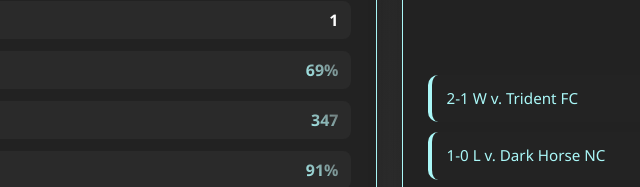
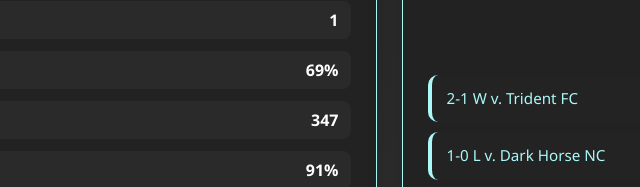
Before and after one commit to tomfc23/crfc-stats, a plain HTML site: page index.html in a window 1280 px wide. Shown: the part 328-515 px from the top of the page, 251-891 px from the left. Drawn offline with Linux system fonts and the light colour scheme.

Commit message:
Update index.html

```diff
--- a/index.html
+++ b/index.html
@@ -114,13 +114,7 @@
       color: #fff;
     }
 
-    .stat-badge {
-      background: linear-gradient(45deg, #aaf8f8, #666);
-      -webkit-background-clip: text;
-      -webkit-text-fill-color: transparent;
-      background-clip: text;
-      font-weight: 700 !important;
-    }
+
 
     .buttons {
       display: flex;
```
